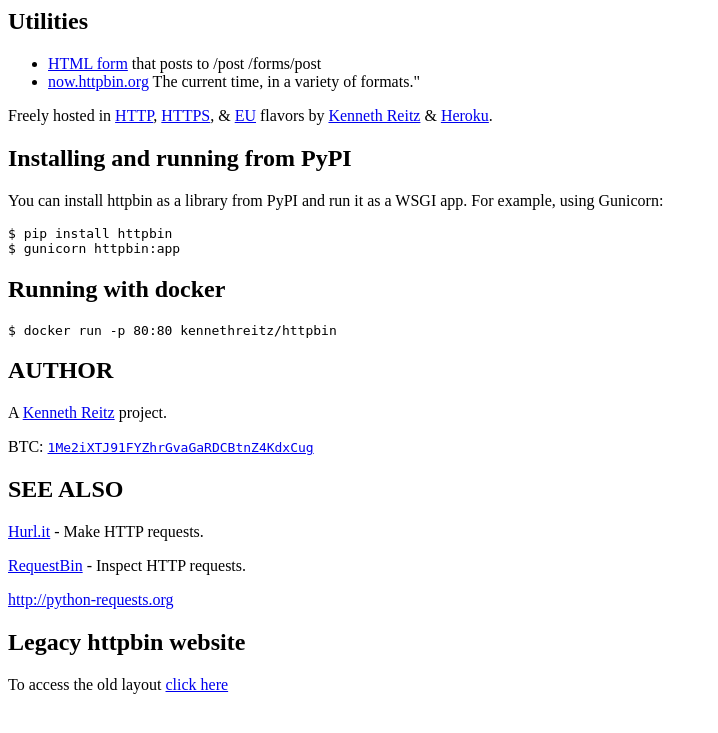
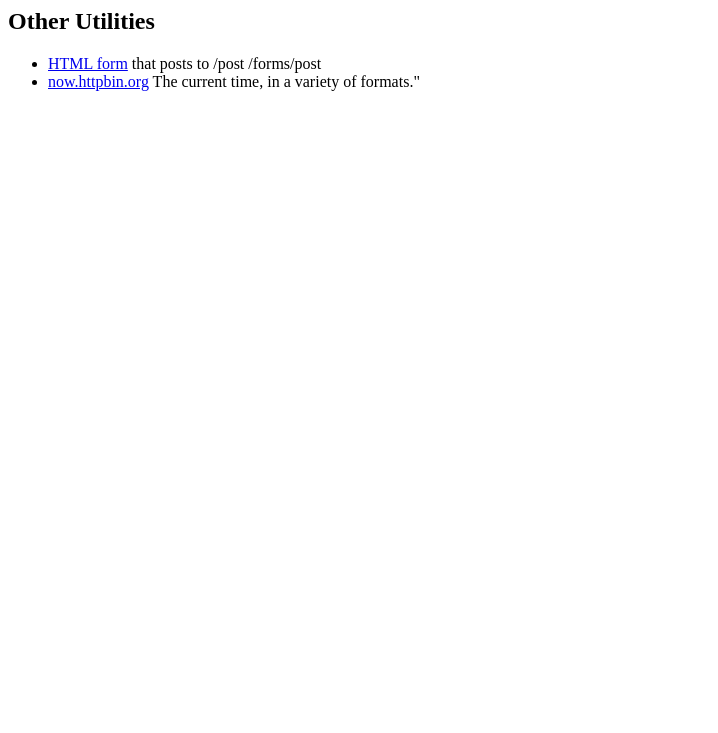
Before and after one commit to postmanlabs/httpbin, a Flask app: template httpbin/templates/footer.html in a window 1280 px wide. Shown: the top 733 px of the page, without its empty margins (0-718 px from the left). Run offline with Flask 2, Linux system fonts and the light colour scheme; the template is opened without the code that fills it, so the values that code supplies are empty; parts of the project's set-up code (start-up, migrations or seed data) failed here and were passed over.

Commit message:
cleanup
Signed-off-by: Kenneth Reitz <me@kennethreitz.org>

```diff
--- a/httpbin/templates/footer.html
+++ b/httpbin/templates/footer.html
@@ -3,42 +3,13 @@
 <section class="block col-12 block-desktop col-12-desktop">
 <div>
 
-<h2>Utilities</h2>
+<h2>Other Utilities</h2>
 
 <ul>
     <li><a href="{{url_for('view_forms_post')}}">HTML form</a> that posts to /post /forms/post</li>
     <li><a href='//now.httpbin.org'>now.httpbin.org</a> The current time, in a variety of formats."</li>
 </ul>
 
-
-<p>Freely hosted in <a href="http://httpbin.org">HTTP</a>, <a href="https://httpbin.org">HTTPS</a>, &amp; <a href="http://eu.httpbin.org/">EU</a> flavors by <a href="http://kennethreitz.org/bitcoin">Kenneth Reitz</a> &amp; <a href="https://www.heroku.com/python">Heroku</a>.</p>
-
-<h2 id="Installing-and-running-from-PyPI">Installing and running from PyPI</h2>
-
-<p>You can install httpbin as a library from PyPI and run it as a WSGI app.  For example, using Gunicorn:</p>
-
-<pre><code class="bash">$ pip install httpbin
-$ gunicorn httpbin:app
-</code></pre>
-
-<h2>Running with docker</h2>
-<code>$ docker run -p 80:80 kennethreitz/httpbin</code>
-
-
-<h2 id="AUTHOR">AUTHOR</h2>
-
-<p>A <a href="http://kennethreitz.com/">Kenneth Reitz</a> project.</p>
-<p>BTC: <a href="https://www.kennethreitz.org/bitcoin"><code>1Me2iXTJ91FYZhrGvaGaRDCBtnZ4KdxCug</code></a></p>
-
-<h2 id="SEE-ALSO">SEE ALSO</h2>
-
-<p><a href="https://www.hurl.it">Hurl.it</a> - Make HTTP requests.</p>
-<p><a href="http://requestb.in">RequestBin</a> - Inspect HTTP requests.</p>
-<p><a href="http://python-requests.org" data-bare-link="true">http://python-requests.org</a></p>
-
-
-<h2>Legacy httpbin website</h2>
-To access the old layout <a href='{{url_for("view_landing_page")}}'>click here</a>
 <br /><br />
 </div>
 </section>
```
Also changed, not shown: httpbin/templates/trackingscripts.html (+0 -9 lines).
